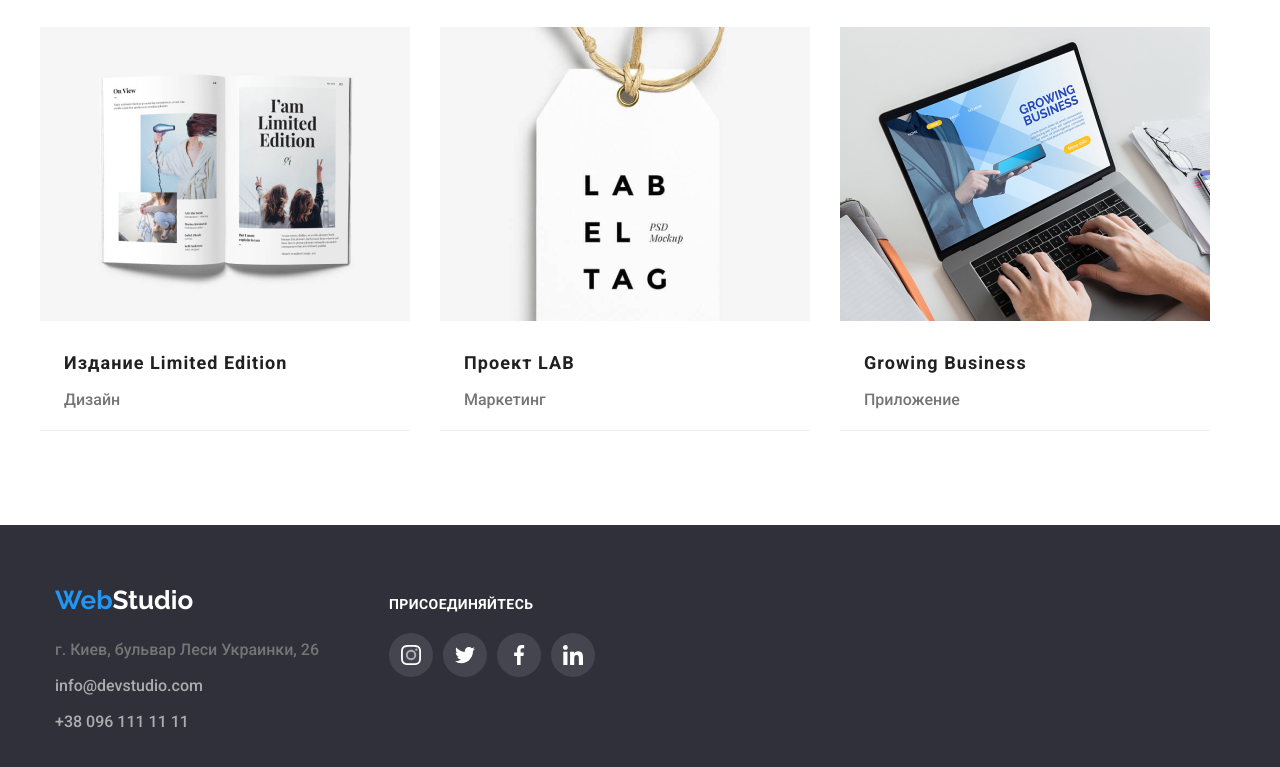
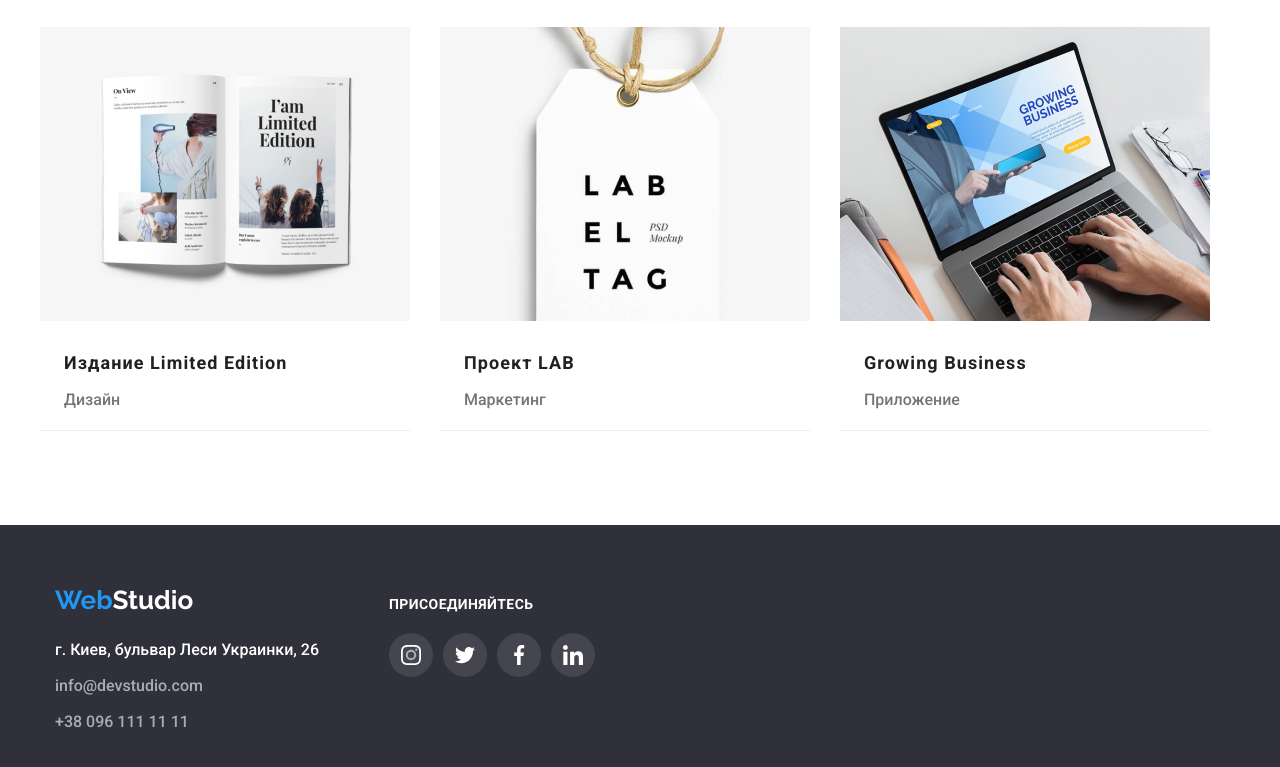
Before and after one commit to 4ezeronnik/goit-markup-hw-04, a plain HTML site: page portfolio.html in a window 1280 px wide. Shown: the part 1104-1871 px from the top of the page. Drawn offline with nearby package versions, Linux system fonts and the light colour scheme.

Commit message:
added cursor-pointer to .item-card and white color to .adress-link

```diff
--- a/css/styles.css
+++ b/css/styles.css
@@ -451,6 +451,7 @@ ul {
   margin-top: 30px;
   border-bottom: 1px solid #eeeeee;
   min-height: 404px;
+  cursor: pointer;
 }
 
 .item-card:hover,
@@ -497,7 +498,7 @@ ul {
   padding-top: 9px;
   padding-bottom: 9px;
 
-  color: var(--main-color);
+  color: var(--primary-white-color);
 }
 
 .address-contacts {
```
